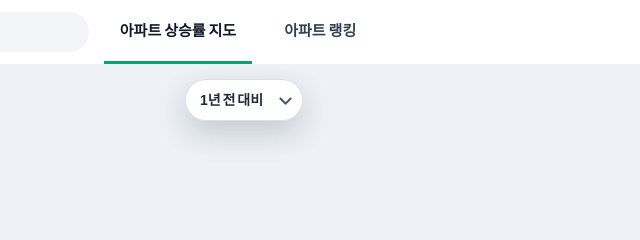
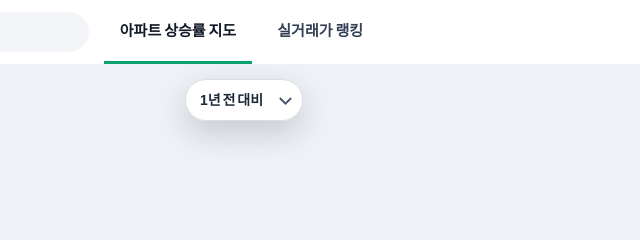
Before and after one commit to itaehyeok/orulzip, a website: page src/public/index.html in a window 1280 px wide. Shown: the top 240 px of the page, 396-1036 px from the left. Drawn offline with nearby package versions, Linux system fonts and the light colour scheme; no server answers; a web font is replaced by a local one.

Commit message:
Rename apartment ranking menu

```diff
--- a/src/public/index.html
+++ b/src/public/index.html
@@ -93,7 +93,7 @@
 
         <nav class="tabs top-tabs" aria-label="보기 전환">
           <a class="active" data-tab="molitMap" href="/map" aria-current="page">아파트 상승률 지도</a>
-          <a data-tab="priceBands" href="/apartment-rankings">아파트 랭킹</a>
+          <a data-tab="priceBands" href="/apartment-rankings">실거래가 랭킹</a>
         </nav>
       </header>
 
```
